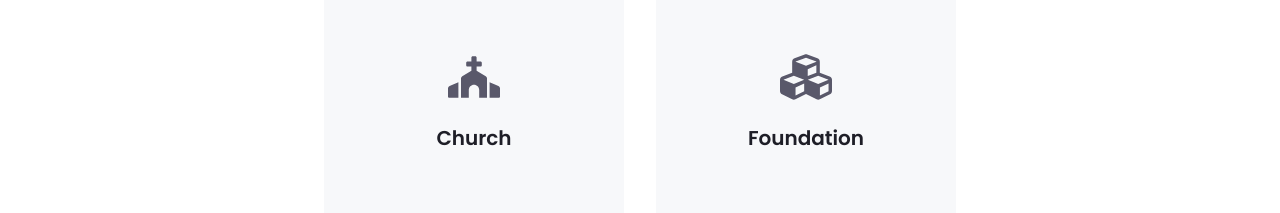
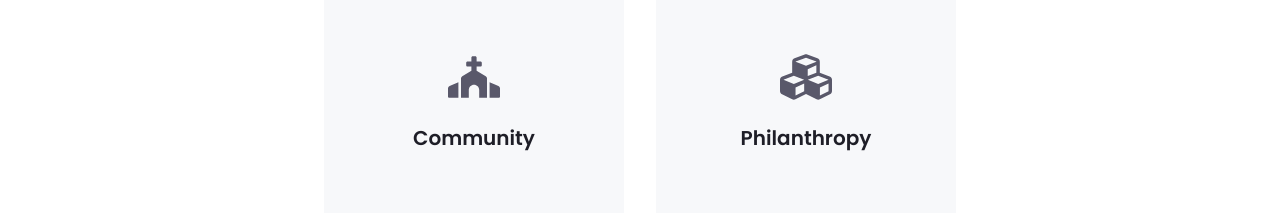
Before and after one commit to roxtran/rhemacanada-nextjs, a Next.js app: page / in a window 1280 px wide. Shown: the part 1160-1373 px from the top of the page. Built offline with nearby package versions, Linux system fonts and the light colour scheme.

Commit message:
Update services' name

```diff
--- a/components/Services.js
+++ b/components/Services.js
@@ -1,10 +1,9 @@
 import { FaChurch, FaCubes } from "react-icons/fa";
 import { slideUp, staggering } from "../styles/animation";
 
+import { Container } from "../styles/GlobalStyle";
 import { motion } from "framer-motion";
-import React from "react";
 import styled from "styled-components";
-import { Container } from "../styles/GlobalStyle";
 import { useScroll } from "../utils/useScroll";
 
 export default function Services() {
@@ -20,7 +19,7 @@ export default function Services() {
           <div className="card">
             <div className="color-overlay"></div>
             <FaChurch className="icon" />
-            <h3>Church</h3>
+            <h3>Community</h3>
           </div>
         </motion.a>
         {/* <motion.a
@@ -38,7 +37,7 @@ export default function Services() {
           <div className="card">
             <div className="color-overlay"></div>
             <FaCubes className="icon" />
-            <h3>Foundation</h3>
+            <h3>Philanthropy</h3>
           </div>
         </motion.a>
       </Cards>
```
